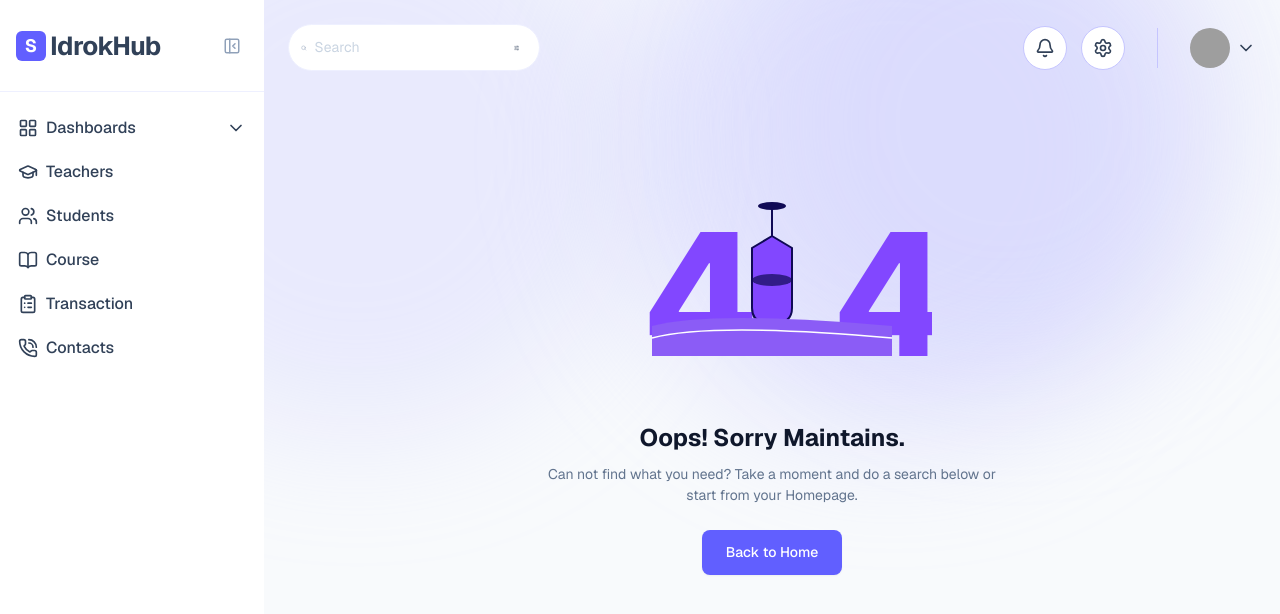
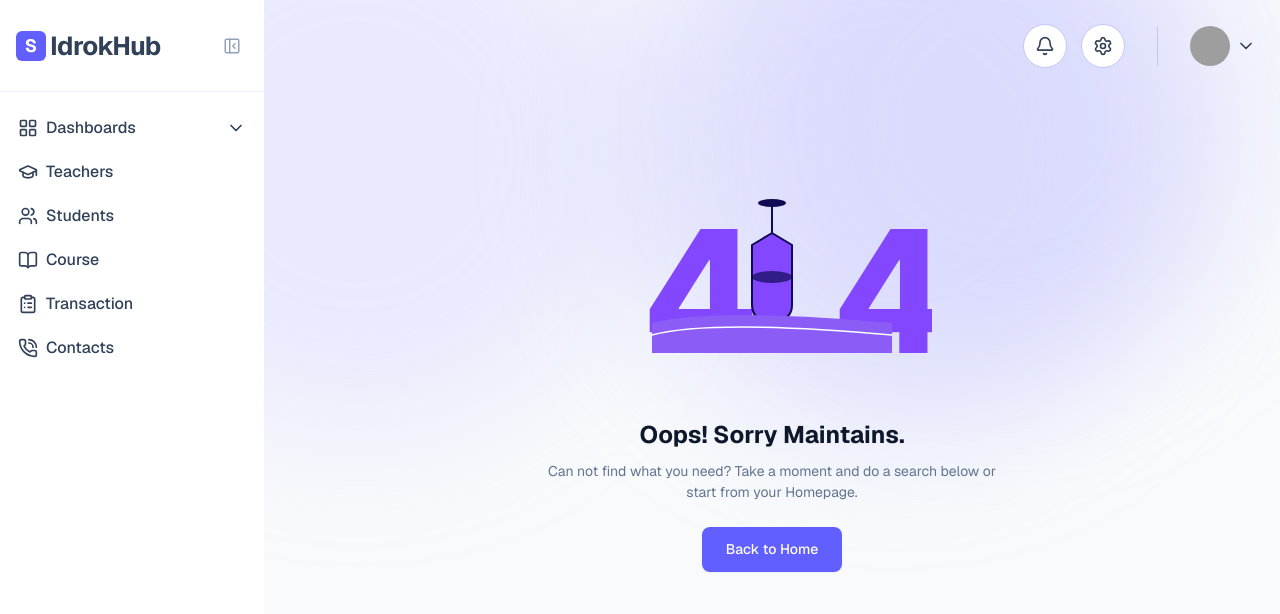
Before and after one commit to satzoneplatform-boop/satzone-instructor, a React (Vite) app in the folder instructor-app/: page /maintenance in a window 1280 px wide. Shown: the top 614 px of the page. Built offline with nearby package versions, Linux system fonts and the light colour scheme; no server answers; grey boxes are pictures that could not be loaded.

Commit message:
feat: remove search bar from top nav

```diff
--- a/instructor-app/src/components/TopNav.tsx
+++ b/instructor-app/src/components/TopNav.tsx
@@ -1,4 +1,4 @@
-import { Search, SlidersHorizontal, Bell, Settings, ChevronDown } from "lucide-react";
+import { Bell, Settings, ChevronDown } from "lucide-react";
 import { useEffect, useRef, useState } from "react";
 import { useNavigate } from "react-router-dom";
 import { NotificationDropdown } from "./NotificationDropdown";
@@ -22,18 +22,7 @@ export function TopNav() {
   }, []);
 
   return (
-    <header className="flex items-center justify-between gap-6 p-6">
-      {/* Search */}
-      <div className="flex w-[252px] items-center gap-2 rounded-full border-[1.5px] border-violet-50 bg-white py-3 pl-3 pr-5">
-        <Search size={20} className="text-slate-400" />
-        <input
-          type="text"
-          placeholder="Search"
-          className="flex-1 bg-transparent text-[14px] text-ink placeholder:text-slate-300 focus:outline-none"
-        />
-        <SlidersHorizontal size={20} className="text-slate-600" />
-      </div>
-
+    <header className="flex items-center justify-end gap-6 p-6">
       <div className="flex items-center gap-8" ref={wrapRef}>
         <div className="flex items-center gap-3.5">
           <button
```
